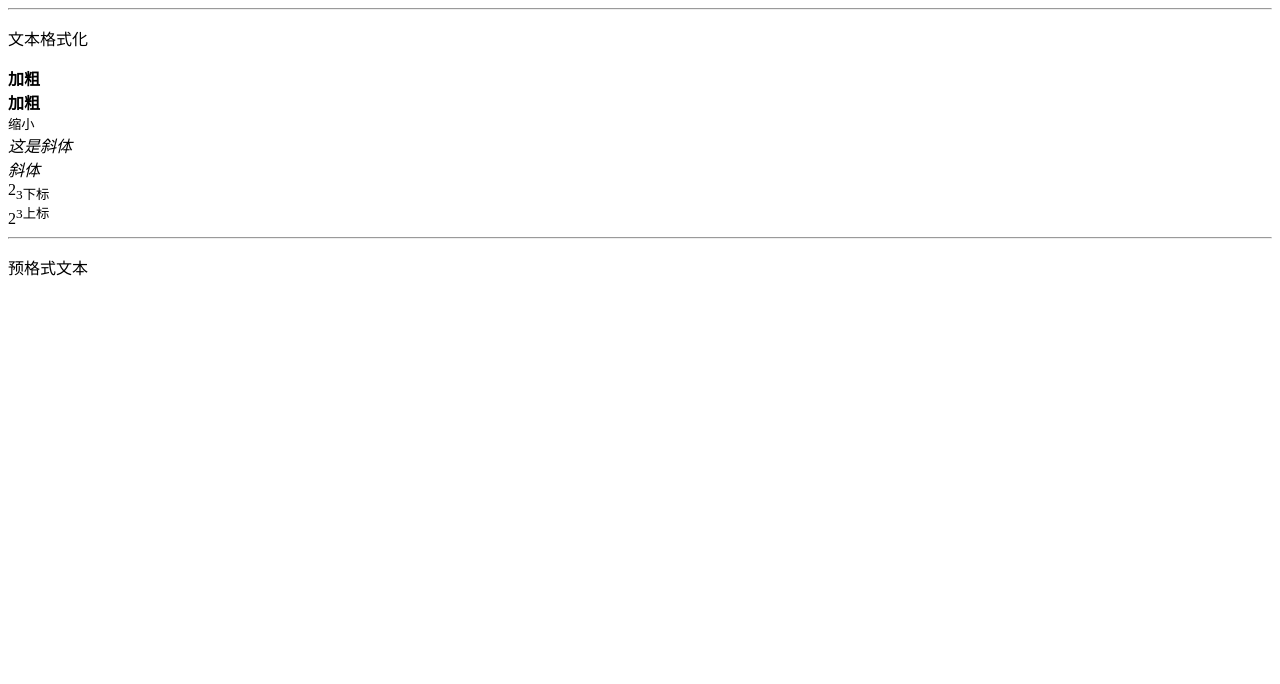
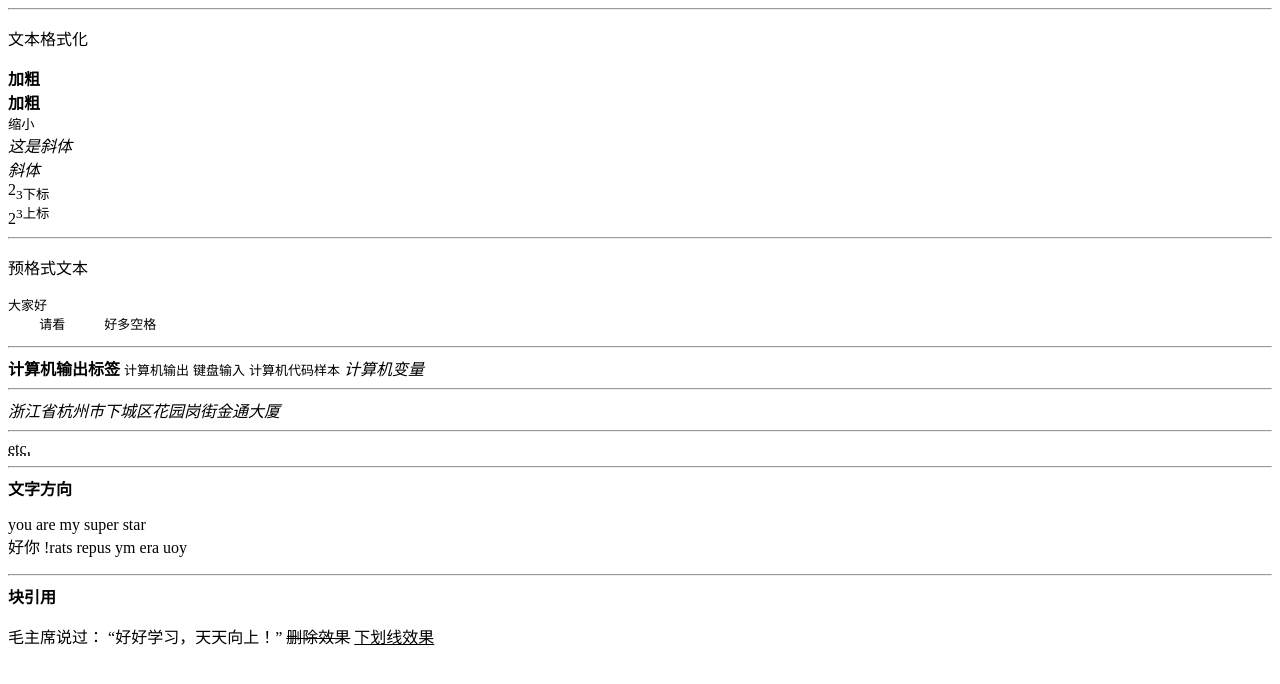
Before and after one commit to xuyy2/web, a plain HTML site: page htmlDemo/文本格式化.html in a window 1280 px wide. Drawn offline with Linux system fonts and the light colour scheme.

Commit message:
add link

```diff
--- a/htmlDemo/文本格式化.html
+++ b/htmlDemo/文本格式化.html
@@ -6,6 +6,7 @@
   </head>
   <body>
     <hr>
+
     <p>文本格式化</p>
     <b>加粗</b><br>
     <strong>加粗</strong><br>
@@ -15,7 +16,39 @@
     <i>斜体</i><br>
     2<sub>3下标</sub><br>
     2<sup>3上标</sup><br>
+
     <hr>
+
     <p>预格式文本</p>
+    <pre>大家好
+    请看     好多空格</pre>
+    <hr>
+
+    <b>计算机输出标签</b>
+    <code>计算机输出</code>
+    <kbd>键盘输入</kbd>
+    <samp>计算机代码样本</samp>
+    <var>计算机变量</var>
+
+    <hr>
+    <address class="address">
+      浙江省杭州市下城区花园岗街金通大厦
+    </address>
+    <hr>
+    <abbr title="etcetera">etc.</abbr>
+    <hr>
+    <b>文字方向</b>
+    <p>
+      you are my super star <br>
+      <bdo dir="rtl">you are my super star! 你好</bdo>
+    </p>
+    <hr>
+    <b>块引用</b>
+    <p>毛主席说过：
+      <q cite="">好好学习，天天向上！</q>
+      <del>删除效果</del>
+      <ins>下划线效果</ins>
+    </p>
+
   </body>
 </html>
```
Also changed, not shown: htmlDemo/链接.html (added, +66 -0 lines).
